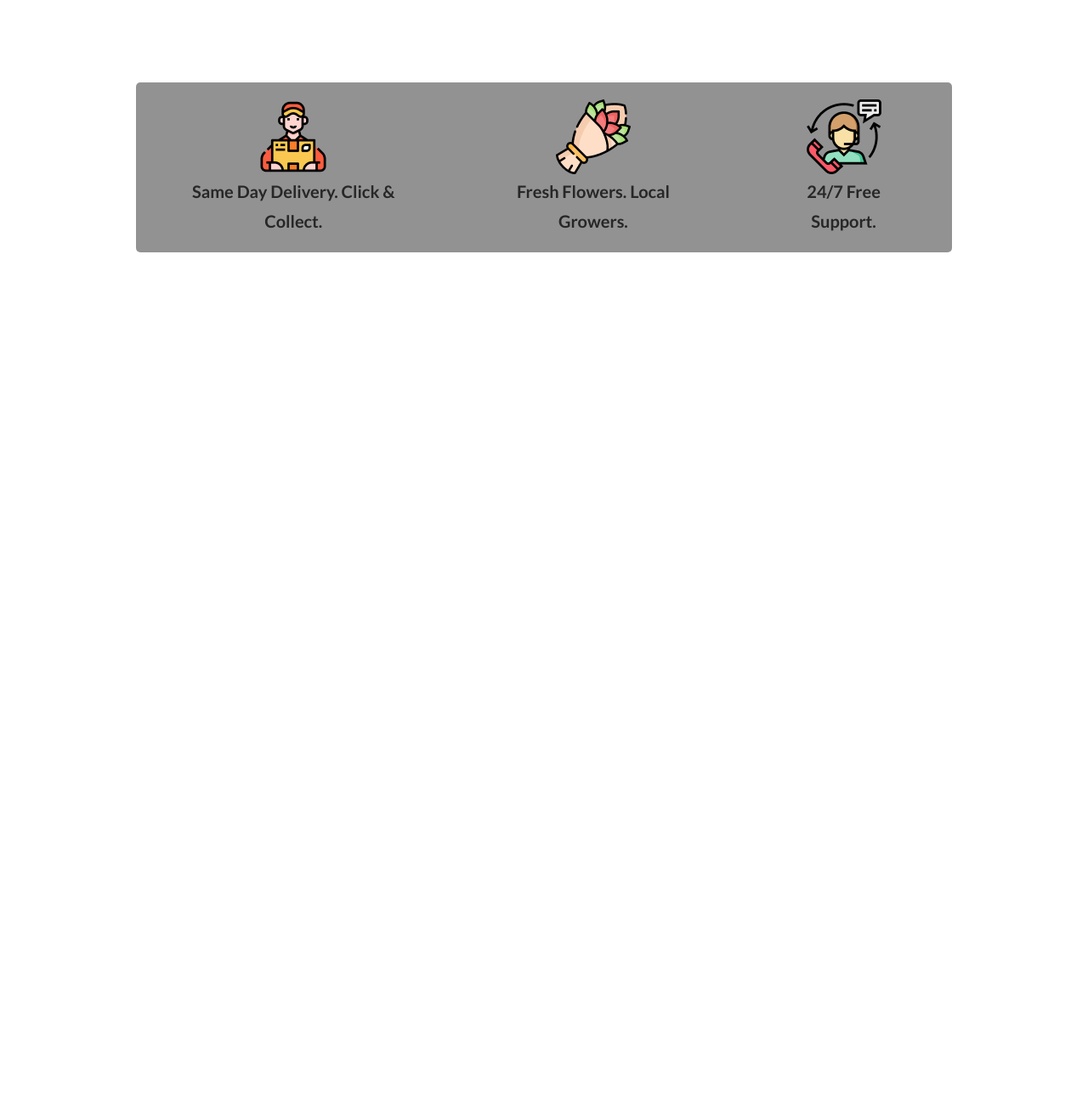
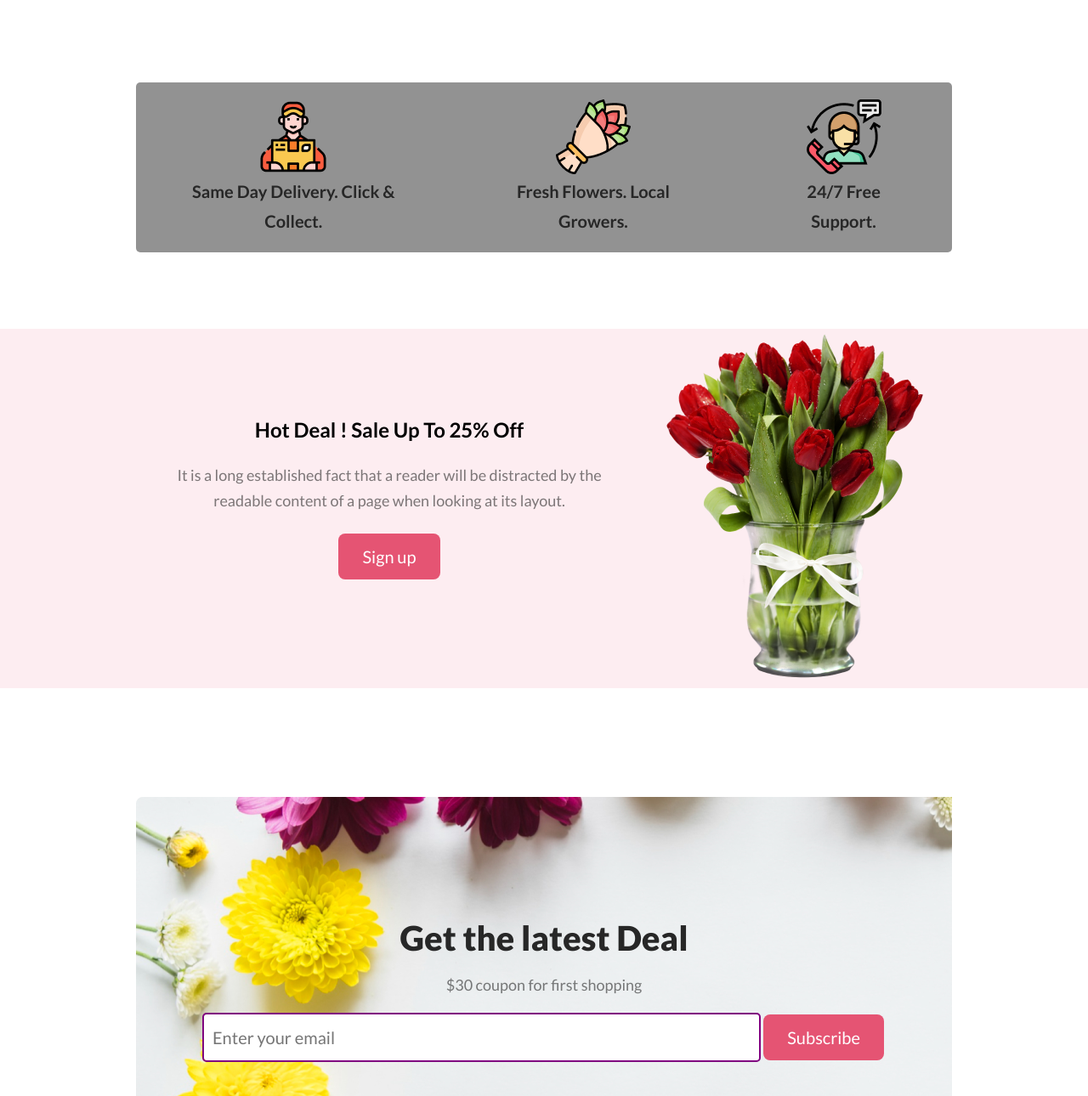
Before and after one commit to biswasshus19/flower-shop, a plain HTML site: page index.html in a window 1280 px wide. Shown: the part 1510-2800 px from the top of the page at 85% size. Before the commit the page ends 1807 px from the top, so only its background shows below. Drawn offline with Linux system fonts and the light colour scheme.

Commit message:
added newalatter section

```diff
--- a/index.html
+++ b/index.html
@@ -15,7 +15,7 @@
                 <button>Shop Now</button>
             </div>
             <div class="banner-img">
-                <img src="Flower Asset/pngwing 10.png" alt="">
+                <img src="Images/pngwing 10.png" alt="">
             </div>
         </div>
     </header>
@@ -28,19 +28,19 @@
             <div class="section-contain">
                 <div class="flower">
                     <div class="flower-img pink">
-                        <img src="Flower Asset/pngwing 6.png" alt="">
+                        <img src="Images/pngwing 6.png" alt="">
                     </div>
                     <p>Pink Flower Tree</p>
                 </div>
                 <div class="flower">
                     <div class="flower-img blue">
-                        <img src="Flower Asset/pngwing 7.png" alt="">
+                        <img src="Images/pngwing 7.png" alt="">
                     </div>
                     <p>Pink Flower Tree</p>
                 </div>
                 <div class="flower">
                     <div class="flower-img green">
-                        <img src="Flower Asset/pngwing 8.png" alt="">
+                        <img src="Images/pngwing 8.png" alt="">
                     </div>
                     <p>Pink Flower Tree</p>
                 </div>
@@ -50,18 +50,52 @@
     <section id="coustomer-contract">
         <div class="container resource-data">
             <div class="data">
-                <img src="Flower Asset/Group 57.png" alt="">
+                <img src="Images/Group 57.png" alt="">
                 <p>Same Day Delivery. Click & Collect.</p>
             </div>
             <div class="data">
-                <img src="Flower Asset/Group 58.png" alt="">
+                <img src="Images/Group 58.png" alt="">
                 <p>Fresh Flowers. Local Growers.</p>
             </div>
             <div class="data">
-                <img src="Flower Asset/Group 59.png" alt="">
+                <img src="Images/Group 59.png" alt="">
                 <p>24/7 Free Support.</p>
             </div>
         </div>
     </section>
+    <section id="hot-deal">
+        <div class="container hot-deal-main">
+            <div class="hot-deal-text">
+                <h1>Hot Deal ! Sale Up To 25% <span class="important">Off</span></h1>
+                <p>It is a long established fact that a reader will be distracted by the readable content of a page when looking at its layout.</p>
+                <button>Sign up</button>
+            </div>
+            <div class="hot-deal-img">
+                <img src="Images/pngwing 8.png" alt="">
+            </div>
+        </div>
+    </section>
+    <!-- incomplete section which will be complete latter
+    <section>
+        <div class="container">
+            <div class="section-heading">
+                <h2>Instagram</h2>
+                <p>It is a long established fact that a reader will be distracted by the readable content of a page when looking at its layout.</p>
+            </div>
+        </div>
+    </section>
+    -->
+    <section id="newsletter">
+        <div class="container newsletter-main">
+            <div class="section-heading">
+                <h2>Get the latest Deal</h2>
+                <p>$30 coupon for first shopping</p>
+            </div>
+            <form action="">
+                <input type="email" placeholder="Enter your email" name="" id="">
+                <button>Subscribe</button>
+            </form>
+        </div>
+    </section>
 </body>
 </html>
--- a/style/style.css
+++ b/style/style.css
@@ -4,7 +4,7 @@
     padding: 0;
     font-family: "Lato", sans-serif;
 }
-header{
+header, #hot-deal{
     background-color: rgb(229, 84, 115,0.10);
 }
 p{
@@ -128,3 +128,54 @@ button:hover{
     line-height: 35px;
     font-size: 20px;
 }
+#hot-deal{
+    margin-top: 90px;
+}
+.hot-deal-main{
+    display: flex;
+    justify-content: space-around;
+    align-items: center;
+}
+#hot-deal .hot-deal-text{
+    /* new system for set width and max width*/
+    width: 75%;
+    max-width: 550px;
+    text-align: center;
+}
+#hot-deal .hot-deal-text *{
+    margin-bottom: 24px;
+}
+
+#hot-deal .hot-deal-text h2{
+    color:#272727;
+    font-size: 40px;
+    font-style: normal;
+    font-weight: 800;
+    line-height: normal;
+}
+#hot-deal .hot-deal-text h2 .important{
+    color: #E55473;
+}
+
+/* design for newsletter  */
+#newsletter{
+    margin: 128px 0;
+}
+.newsletter-main{
+    background-image: url('../Images/Rectangle\ 9.png');
+    padding: 122px 0;
+}
+#newsletter form{
+    max-width: 800px;
+    margin: 20px auto;
+    display: flex;
+    gap: 5px;
+}
+#newsletter form input{
+    flex-grow: 1;
+    border: none;
+    border-radius: 3px;
+    padding: 10px;
+    font-size: 20px;
+    outline: 2px solid purple;
+}
```
Also changed, not shown: Images/Flower 01.png (renamed from Flower Asset/Flower 01.png), Images/Group 57.png (renamed from Flower Asset/Group 57.png), Images/Group 58.png (renamed from Flower Asset/Group 58.png), Images/Group 59.png (renamed from Flower Asset/Group 59.png), Images/Rectangle 4.png (renamed from Flower Asset/Rectangle 4.png), Images/Rectangle 5.png (renamed from Flower Asset/Rectangle 5.png), Images/Rectangle 6.png (renamed from Flower Asset/Rectangle 6.png), Images/Rectangle 9.png (renamed from Flower Asset/Rectangle 9.png), Images/pngwing 10.png (renamed from Flower Asset/pngwing 10.png), Images/pngwing 5.png (renamed from Flower Asset/pngwing 5.png), Images/pngwing 6.png (renamed from Flower Asset/pngwing 6.png), Images/pngwing 7.png (renamed from Flower Asset/pngwing 7.png), Images/pngwing 8.png (renamed from Flower Asset/pngwing 8.png).
